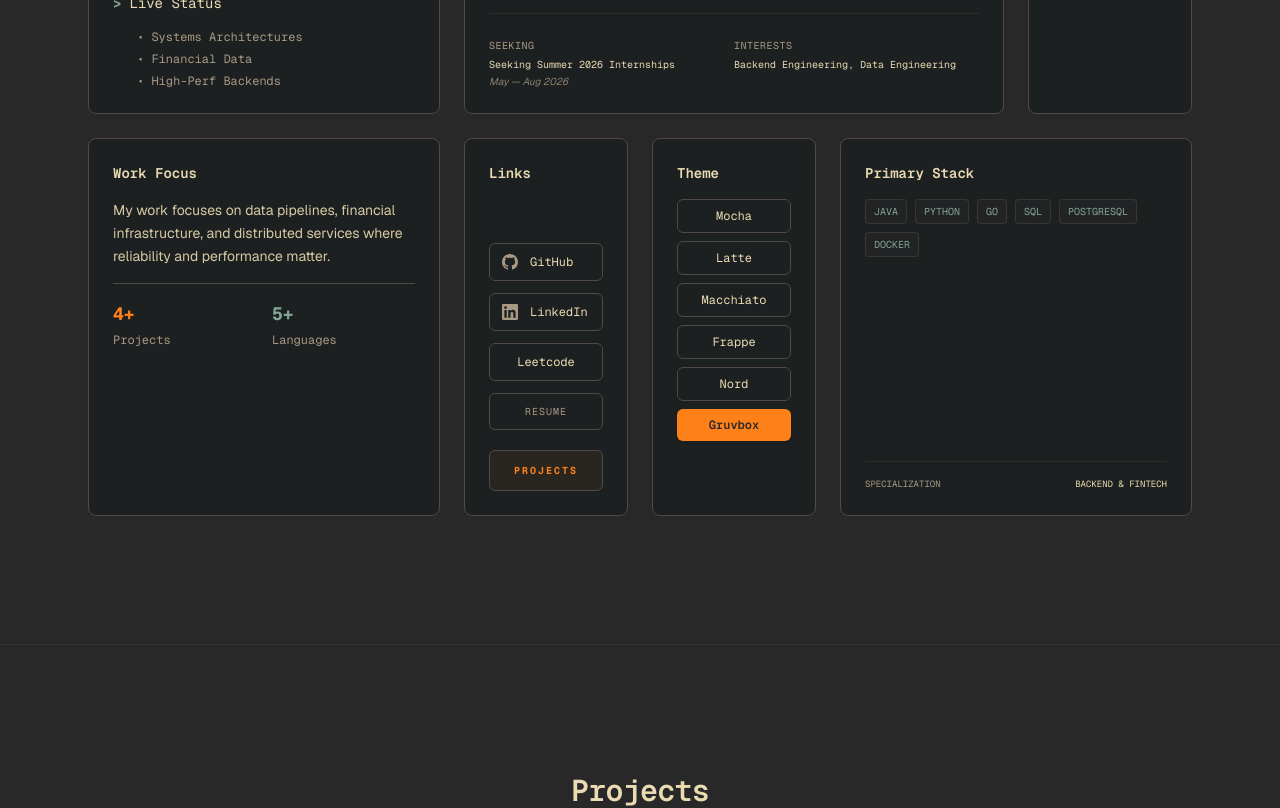
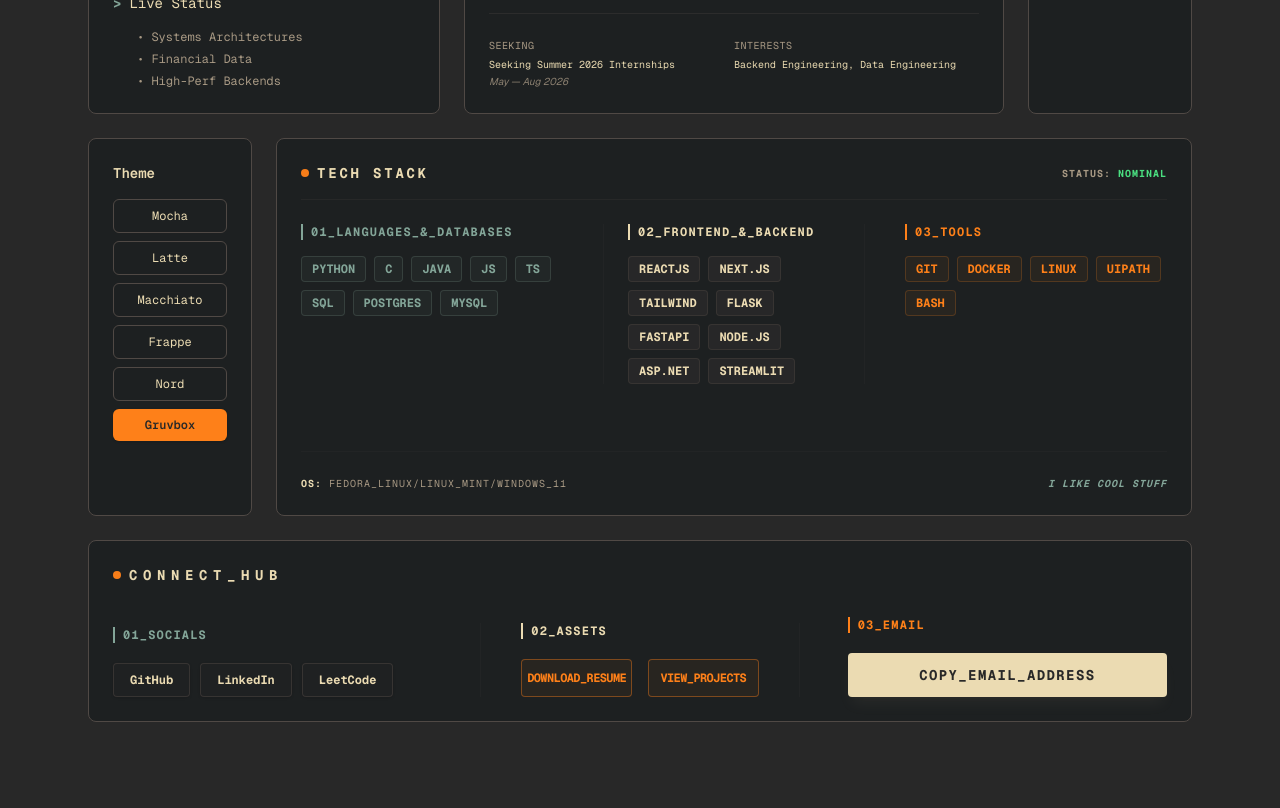
Before and after one commit to ZadeNova/portfolio-website, a Next.js app: page / in a window 1280 px wide. Shown: the part 360-1168 px from the top of the page. Built offline with nearby package versions, Linux system fonts and the light colour scheme.

Commit message:
Did a change to the card layout for my portfolio website. 75% Done!

```diff
--- a/app/components/Hero.tsx
+++ b/app/components/Hero.tsx
@@ -56,21 +56,6 @@ export default function Hero() {
 					</div>
 				</div>
 
-				{/* About me Card (spans 2 columns on md, 2 on lg)
-				<div className="card-glow border-[0.5px] border-border rounded-lg p-6 bg-card-bg md:col-span-2 lg:col-span-3">
-					<h3 className="text-sm font-semibold text-foreground mb-4 font-mono">
-						About Me
-					</h3>
-					<p className="text-sm leading-relaxed text-foreground/90">
-						I build backend systems that handle real-world constraints: latency,
-						scale, and correctness.
-					</p>
-					<p className="text-sm leading-relaxed text-foreground/90 mt-3">
-						I prefer understanding fundamentals over chasing trends, and I value
-						clear reasoning over clever solutions.
-					</p>
-				</div> */}
-
 				{/* About Me Card (spans 3 columns on lg) */}
 				<div className="card-glow border-[0.5px] border-border rounded-lg p-6 bg-card-bg flex flex-col h-full md:col-span-2 lg:col-span-3">
 					<h3 className="text-sm font-semibold text-foreground mb-4 font-mono">
@@ -126,58 +111,11 @@ export default function Hero() {
 					<TimeDisplay />
 				</div>
 
-				{/* Philosophy Card (spans 2 columns on md, 2 on lg)
-				<div className="card-glow border-[0.5px] border-border rounded-lg p-6 bg-card-bg md:col-span-2 lg:col-span-3">
-					<h3 className="text-sm font-semibold text-foreground mb-4 font-mono">
-						Philosophy
-					</h3>
-					<p className="text-sm leading-relaxed text-foreground/90">
-						I build backend systems that handle real-world constraints: latency,
-						scale, and correctness.
-					</p>
-					<p className="text-sm leading-relaxed text-foreground/90 mt-3">
-						I prefer understanding fundamentals over chasing trends, and I value
-						clear reasoning over clever solutions.
-					</p>
-				</div> */}
-
-				{/* Work Focus Card (spans 2 columns on md, 2 on lg) */}
-				<div className="card-glow border-[0.5px] border-border rounded-lg p-6 bg-card-bg md:col-span-2 lg:col-span-2">
-					<h3 className="text-sm font-semibold text-foreground mb-4 font-mono">
-						Work Focus
-					</h3>
-					<p className="text-sm leading-relaxed text-foreground/90">
-						My work focuses on data pipelines, financial infrastructure, and
-						distributed services where reliability and performance matter.
-					</p>
-					<div className="mt-4 pt-4 border-t-[0.5px] border-border">
-						<div className="grid grid-cols-2 gap-4">
-							<div>
-								<div className="text-lg font-bold text-accent-lavender font-mono">
-									4+
-								</div>
-								<div className="text-xs text-muted font-mono mt-1">
-									Projects
-								</div>
-							</div>
-							<div>
-								<div className="text-lg font-bold text-accent-blue font-mono">
-									5+
-								</div>
-								<div className="text-xs text-muted font-mono mt-1">
-									Languages
-								</div>
-							</div>
-						</div>
-					</div>
-				</div>
-
-				<div className="card-glow border-[0.5px] border-border rounded-lg p-6 bg-card-bg flex flex-col h-full md:col-span-2 lg:col-span-1">
+				{/* <div className="card-glow border-[0.5px] border-border rounded-lg p-6 bg-card-bg flex flex-col h-full md:col-span-2 lg:col-span-1">
 					<h3 className="text-sm font-semibold text-foreground mb-8 font-mono">
 						Links
 					</h3>
 
-					{/* Simple Vertical Stack */}
 					<div className="flex flex-col gap-3 mt-auto">
 						<a
 							href="https://github.com/ZadeNova"
@@ -242,35 +180,192 @@ export default function Hero() {
 							</span>
 						</a>
 					</div>
-				</div>
-
+				</div> */}
 				{/* Theme Switcher Card (spans 1 column on md, 2 on lg for better layout) */}
 				<div className="card-glow border-[0.5px] border-border rounded-lg p-6 bg-card-bg md:col-span-1 lg:col-span-1">
 					<ThemeSwitcher />
 				</div>
 
-				<div className="card-glow border-[0.5px] border-border rounded-lg p-6 bg-card-bg flex flex-col h-full md:col-span-2 lg:col-span-2">
-					<h3 className="text-sm font-semibold text-foreground mb-4 font-mono">
-						Primary Stack
+				<div className="card-glow border-[0.5px] border-border rounded-lg p-6 bg-card-bg flex flex-col h-full md:col-span-4 lg:col-span-5 font-mono">
+					{/* Compressed Header: Larger text, but single-line to save height */}
+					<div className="flex justify-between items-center mb-6 border-b border-border/20 pb-4">
+						<div className="flex items-center gap-2">
+							<div className="w-2 h-2 bg-accent-lavender rounded-full animate-pulse"></div>
+							<h3 className="text-sm font-bold text-foreground uppercase tracking-[0.2em]">
+								TECH STACK
 							</h3>
+						</div>
+						<div className="text-[10px] text-muted font-bold tracking-widest uppercase">
+							STATUS: <span className="text-[#4ade80]">NOMINAL</span>
+						</div>
+					</div>
 
-					<div className="flex flex-wrap gap-2 mb-auto">
-						{["Java", "Python", "Go", "SQL", "PostgreSQL", "Docker"].map(
-							(tech) => (
+					{/* 3-Column Grid: Increased font size with tighter vertical gaps */}
+					<div className="grid grid-cols-3 gap-x-10 gap-y-0">
+						{/* MODULE 01: CORE ENGINE */}
+						<div className="space-y-4">
+							<div className="text-xs text-accent-blue font-bold uppercase tracking-widest border-l-2 border-accent-blue pl-2">
+								01_Languages_&_Databases
+							</div>
+							<div className="flex flex-wrap gap-2">
+								{[
+									"Python",
+									"C",
+									"Java",
+									"JS",
+									"TS",
+									"SQL",
+									"Postgres",
+									"MySQL",
+								].map((tech) => (
 									<span
 										key={tech}
-									className="px-2 py-1 bg-border/10 border border-border/50 rounded text-[10px] text-accent-blue font-mono uppercase"
+										className="px-2.5 py-1 bg-accent-blue/5 border border-accent-blue/20 rounded text-xs text-accent-blue uppercase font-bold"
 									>
 										{tech}
 									</span>
-							)
-						)}
+								))}
+							</div>
 						</div>
 
-					<div className="mt-6 pt-4 border-t border-border/30">
-						<div className="flex justify-between items-center text-[9px] font-mono text-muted uppercase">
-							<span>Specialization</span>
-							<span className="text-foreground">Backend & Fintech</span>
+						{/* MODULE 02: PLATFORM LAYERS */}
+						<div className="space-y-4 border-x border-border/10 px-6">
+							<div className="text-xs text-foreground font-bold uppercase tracking-widest border-l-2 border-foreground pl-2">
+								02_Frontend_&_Backend
+							</div>
+							<div className="flex flex-wrap gap-2">
+								{[
+									"ReactJS",
+									"Next.js",
+									"Tailwind",
+									"Flask",
+									"FastAPI",
+									"Node.js",
+									"ASP.NET",
+									"Streamlit",
+								].map((tech) => (
+									<span
+										key={tech}
+										className="px-2.5 py-1 bg-border/20 border border-border/40 rounded text-xs text-foreground uppercase font-bold"
+									>
+										{tech}
+									</span>
+								))}
+							</div>
+						</div>
+
+						{/* MODULE 03: SYSTEM OPERATIONS */}
+						<div className="space-y-4">
+							<div className="text-xs text-accent-lavender font-bold uppercase tracking-widest border-l-2 border-accent-lavender pl-2">
+								03_Tools
+							</div>
+							<div className="flex flex-wrap gap-2">
+								{["Git", "Docker", "Linux", "UiPath", "Bash"].map((tech) => (
+									<span
+										key={tech}
+										className="px-2.5 py-1 bg-accent-lavender/5 border border-accent-lavender/20 rounded text-xs text-accent-lavender uppercase font-bold"
+									>
+										{tech}
+									</span>
+								))}
+							</div>
+						</div>
+					</div>
+
+					{/* One-Line Footer: Fills the bottom void without adding a new row of space */}
+					<div className="mt-auto pt-6 flex justify-between items-center text-[10px] uppercase tracking-widest border-t border-border/10">
+						<div className="flex gap-6">
+							<span className="text-muted">
+								<span className="text-foreground font-bold">OS:</span>{" "}
+								Fedora_Linux/Linux_Mint/Windows_11
+							</span>
+							{/* <span className="text-muted">
+								<span className="text-foreground font-bold">Node:</span>{" "}
+								SIT_FIN_2026
+							</span> */}
+						</div>
+						<div className="text-accent-blue font-bold italic">
+							I like cool stuff
+						</div>
+					</div>
+				</div>
+			</div>
+
+			<div className="grid grid-cols-1 md:grid-cols-4 lg:grid-cols-6 gap-4 md:gap-6 auto-rows-fr mt-4 md:mt-6">
+				<div className="card-glow border-[0.5px] border-border rounded-lg p-6 bg-card-bg flex flex-col md:col-span-4 lg:col-span-6 font-mono">
+					{/* Header: More prominent status indicator */}
+					<div className="flex justify-between items-center mb-8">
+						<h3 className="text-sm font-bold text-foreground uppercase tracking-[0.4em] flex items-center gap-2">
+							<span className="w-2 h-2 bg-accent-lavender rounded-full animate-pulse"></span>
+							CONNECT_HUB
+						</h3>
+						<span className="text-[11px] text-muted uppercase tracking-[0.2em] hidden md:block"></span>
+					</div>
+
+					<div className="grid grid-cols-1 md:grid-cols-3 gap-8 md:gap-12 items-end">
+						{/* 01: Social Manifest - Larger chip buttons */}
+						<div className="flex flex-col gap-5">
+							<div className="text-xs text-accent-blue font-bold uppercase tracking-widest border-l-2 border-accent-blue pl-2">
+								01_Socials
+							</div>
+							<div className="flex flex-wrap gap-2.5">
+								{[
+									{ label: "GitHub", href: "https://github.com/ZadeNova" },
+									{
+										label: "LinkedIn",
+										href: "https://www.linkedin.com/in/erfanmohan-zade/",
+									},
+									{
+										label: "LeetCode",
+										href: "https://leetcode.com/u/ZadeNova/",
+									},
+								].map((social) => (
+									<a
+										key={social.label}
+										href={social.href}
+										target="_blank"
+										className="px-4 py-2 border border-border/50 rounded bg-border/5 text-xs text-foreground font-bold hover:text-accent-blue hover:bg-border/10 transition-all active:scale-95 shadow-sm"
+									>
+										{social.label}
+									</a>
+								))}
+							</div>
+						</div>
+
+						{/* 02: Professional Assets - Larger action blocks */}
+						<div className="flex flex-col gap-5 border-y md:border-y-0 md:border-x border-border/10 py-5 md:py-0 md:px-10">
+							<div className="text-xs text-foreground font-bold uppercase tracking-widest border-l-2 border-foreground pl-2">
+								02_Assets
+							</div>
+							<div className="flex flex-col sm:flex-row gap-4">
+								<a
+									href=""
+									className="flex-1 text-center py-2.5 border border-accent-lavender/40 bg-accent-lavender/5 text-accent-lavender text-xs font-bold rounded uppercase tracking-tighter hover:bg-accent-lavender/10 transition-all"
+								>
+									Download_Resume
+								</a>
+								<a
+									href="#projects"
+									className="flex-1 text-center py-2.5 border border-accent-lavender/40 bg-accent-lavender/5 text-accent-lavender text-xs font-bold rounded uppercase tracking-tighter hover:bg-accent-lavender/10 transition-all"
+								>
+									View_Projects
+								</a>
+							</div>
+						</div>
+
+						{/* 03: Direct Contact - High-impact primary action */}
+						<div className="flex flex-col gap-5">
+							<div className="text-xs text-accent-lavender font-bold uppercase tracking-widest border-l-2 border-accent-lavender pl-2">
+								03_Email
+							</div>
+							<button
+								onClick={() =>
+									navigator.clipboard.writeText("your.email@example.com")
+								}
+								className="w-full py-3 bg-foreground text-background text-sm font-bold rounded uppercase hover:opacity-90 transition-all active:scale-[0.98] tracking-[0.1em] shadow-lg shadow-foreground/5"
+							>
+								Copy_Email_Address
+							</button>
 						</div>
 					</div>
 				</div>
--- a/app/page.tsx
+++ b/app/page.tsx
@@ -1,6 +1,6 @@
 import Hero from "./components/Hero";
 import Projects from "./components/Projects";
-import Skills from "./components/Skills";
+//import Skills from "./components/Skills";
 import Footer from "./components/Footer";
 
 export default function Home() {
@@ -12,7 +12,6 @@ export default function Home() {
 				<div className="border-t border-border/30 my-12 md:my-16"></div>
 				<Projects />
 				<div className="border-t border-border/30 my-12 md:my-16"></div>
-        <Skills />
 				<Footer />
 			</div>
 		</main>
```
Lines whose indentation alone changed are shown as unchanged.
